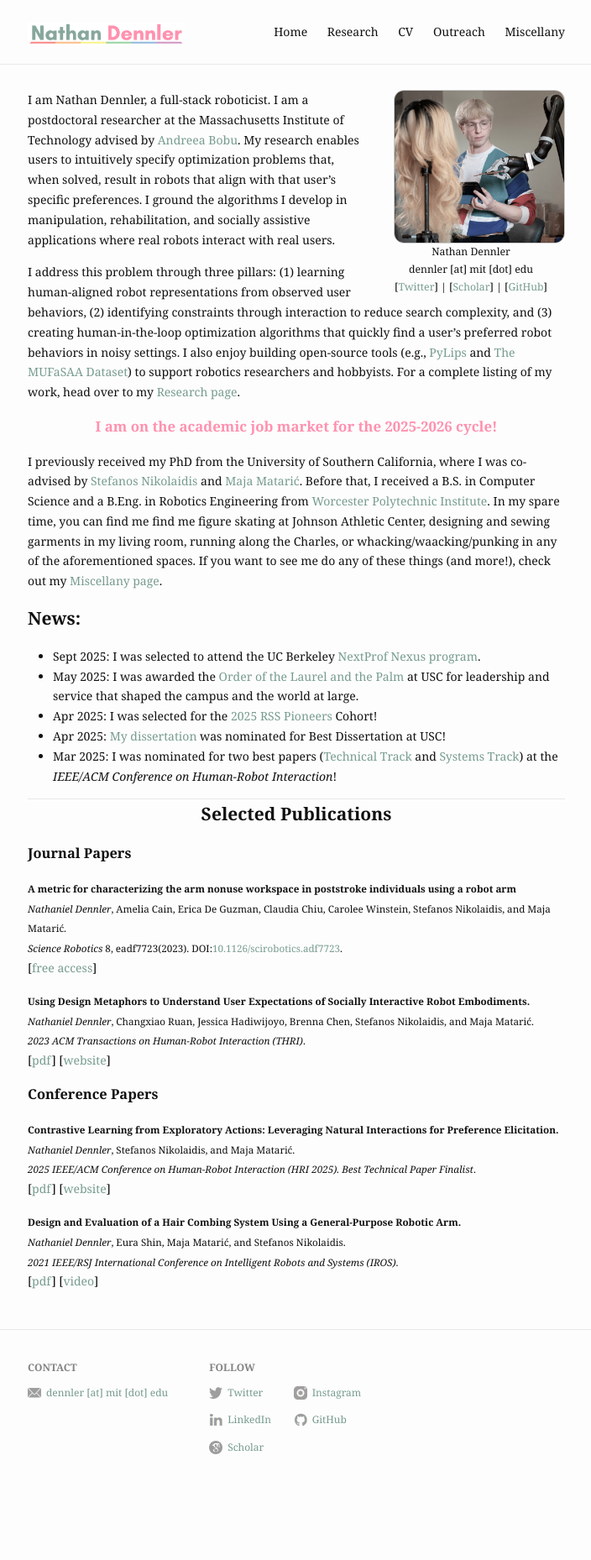
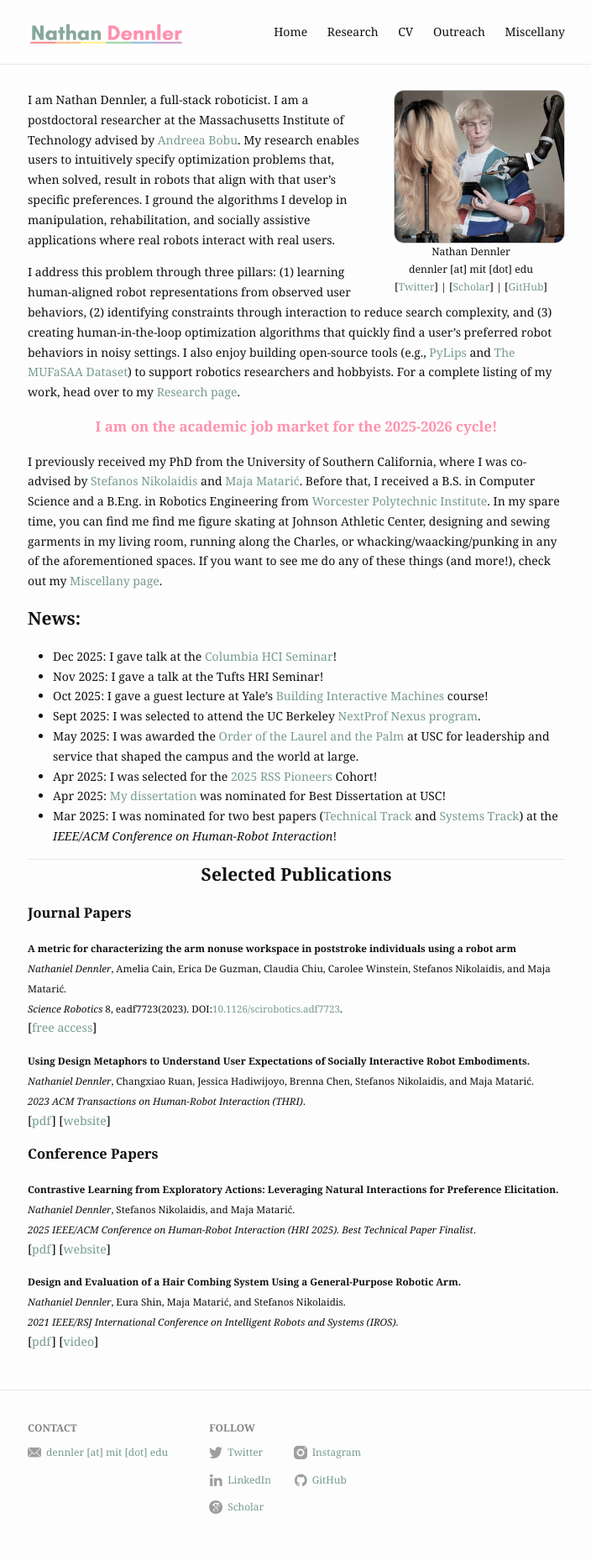
Before and after one commit to ndennler/ndennler.github.io, a Jekyll site: the page built from index.md, in a window 1280 px wide. Shown: the whole page at 84% size, without its empty margins (287-991 px from the left). Built offline with Jekyll 4.4.1, drawn with Linux system fonts in a browser that asks for light colours; before the commit the page ends 1787 px from its top, so only the background shows below that.

Commit message:
Update index.md

```diff
--- a/index.md
+++ b/index.md
@@ -20,6 +20,9 @@
 
 
 ## News:
+- Dec 2025: I gave talk at the [Columbia HCI Seminar](https://columbiahci.github.io/#seminar)!
+- Nov 2025: I gave a talk at the Tufts HRI Seminar!
+- Oct 2025: I gave a guest lecture at Yale's [Building Interactive Machines](https://cpsc459-bim.gitlab.io/f25/) course!
 - Sept 2025: I was selected to attend the UC Berkeley [NextProf Nexus program](https://nextprof.engin.umich.edu/nextprof-nexus/).
 - May 2025: I was awarded the [Order of the Laurel and the Palm](https://studentrecognition.usc.edu/the-awards/) at USC for leadership and service that shaped the campus and the world at large.
 - Apr 2025: I was selected for the [2025 RSS Pioneers](https://sites.google.com/view/rsspioneers2025/) Cohort!
```
